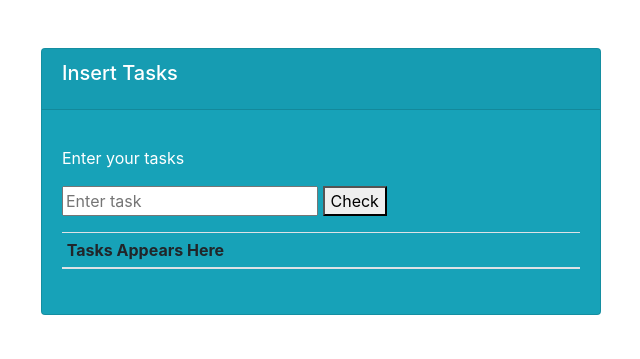
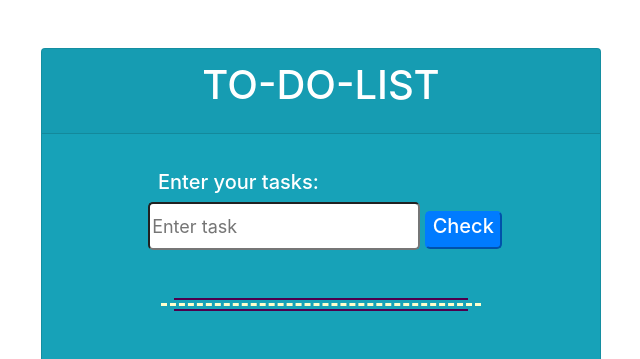
Before and after one commit to loyladejito/phpwebdev, a PHP site: page /index.html in a window 1280 px wide. Shown: the top 359 px of the page, without its empty margins (319-959 px from the left). Before the commit the page ends 315 px from the top, so only its background shows below. Run offline with PHP 8.4, Linux system fonts and the light colour scheme; lists and menus that the app fills with data are empty; some libraries are stand-ins or nearby versions.

Commit message:
new commit

```diff
--- a/index.html
+++ b/index.html
@@ -8,21 +8,28 @@
     <title>To-Do List</title>
 </head>
 <body>
-    <div class="container d-flex justify-content-center mt-5">
+    <div class="container d-flex justify-content-center mt-5 text-center">
     <div class="card text-white bg-info mb-3" style="width: 35rem;">
-        <div class="card-header"><h5 class="card-title">Insert Tasks</h5></div>
+        <div class="card-header"><h1 class="card-title">TO-DO-LIST</h1></div>
         <div class="card-body">
           <p class="card-text">
-          <form id="taskform" method="POST">
-              <p>Enter your tasks</p>
-              <input name="tasks" class="task" type="text" placeholder="Enter task">
-              <button type="submit">Check</button>
+          <form id="taskform" class="mb-5" method="POST">
+              <h5 class="text-left pl-5 ml-5">Enter your tasks: </h5>
+              <input name="tasks" class="task ml-2" style="width:17rem; border-radius: 5px; height: 6vh; font-size: large;" type="text" placeholder="Enter task"/>
+              <button type="submit" class="btn-primary" style="border-radius: 5px;"><h5>Check</h5></button>
             </form>
+            <hr style="width: 23vw; border-top: 2px solid #4d004d">
+            <hr style="width: 25vw; border-top: 3px dashed #ffffcc; margin-top: -13px;">
+            <hr style="width: 23vw; border-top: 2px solid #4d004d; margin-top: -13px;">
         </p>
-        <table class="table table-sm" >
+        <table class="table mt-5" >
             <thead>
               <tr>
-                <th>Tasks Appears Here</th>
+                <th><h5 style="margin-bottom:-4px; margin-top:-4px;">
+                      <img src="https://fontmeme.com/permalink/210421/f6200140eb7b1d9e923a03228603e004.png" alt="calligraphy-fonts" border="0">
+                    </h5>
+                      <img src="https://fontmeme.com/permalink/210421/6240c037fa462571a793a95b0dc46db0.png" alt="baybayin-doctrina-font" border="0">
+                </th>
               </tr>
             </thead>
             <tbody id="data">
@@ -37,4 +44,9 @@
     <script src="https://code.jquery.com/jquery-3.6.0.js" integrity="sha256-H+K7U5CnXl1h5ywQfKtSj8PCmoN9aaq30gDh27Xc0jk=" crossorigin="anonymous"></script>
     <script src="./interactions.js"></script>
 </body>
+<style>
+  body{
+
+  }
+</style>
 </html>
```
Also changed, not shown: index.php (+10 -0 lines), tasks.txt (+10 -1 lines).
